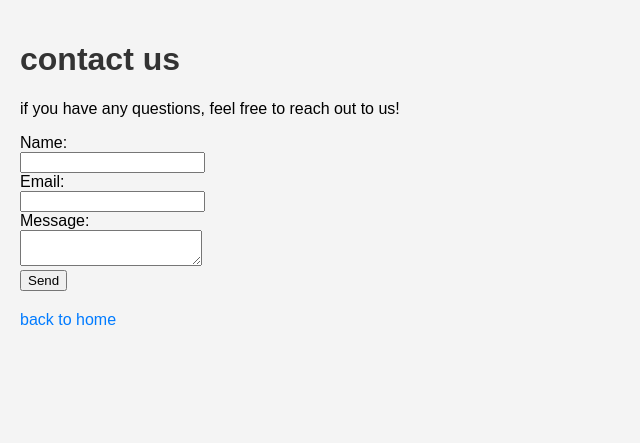
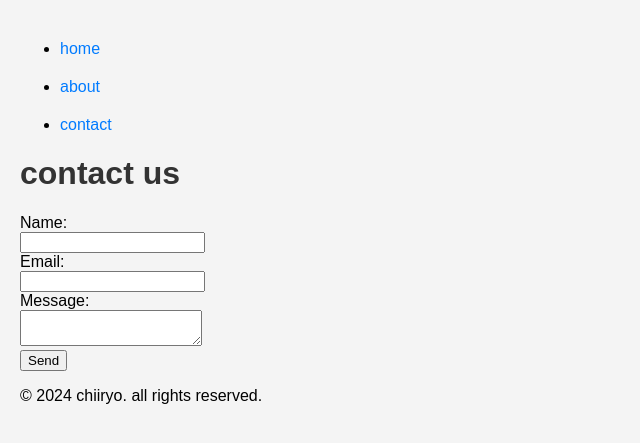
Before and after one commit to zihwoi/chiiryo, a Flask app: page /contact in a window 1280 px wide. Shown: the top 443 px of the page, without its empty margins (0-640 px from the left). Run offline with Flask 3, Linux system fonts and the light colour scheme.

Commit message:
Update contact.html

```diff
--- a/templates/contact.html
+++ b/templates/contact.html
@@ -1,23 +1,31 @@
-<!DOCTYPE html>
-<html lang="en">
-<head>
-    <meta charset="UTF-8">
-    <meta name="viewport" content="width=device-width, initial-scale=1.0">
-    <link rel="stylesheet" href="{{ url_for('static', filename='style.css') }}">
-    <title>contact us - chiiryo</title>
-</head>
-<body>
+{% extends "base.html" %}
+
+{% block title %}contact{% endblock %}
+
+{% block content %}
     <h1>contact us</h1>
-    <p>if you have any questions, feel free to reach out to us!</p>
-    <form action="#" method="POST">
+
+    <!-- Display flashed messages -->
+    {% with messages = get_flashed_messages() %}
+      {% if messages %}
+        <ul>
+          {% for message in messages %}
+          <div class="flash-message">{{ message }}</div>
+          {% endfor %}
+        </ul>
+      {% endif %}
+    {% endwith %}
+
+    <form action="{{ url_for('contact') }}" method="POST">
         <label for="name">Name:</label><br>
         <input type="text" id="name" name="name" required><br>
+
         <label for="email">Email:</label><br>
         <input type="email" id="email" name="email" required><br>
+
         <label for="message">Message:</label><br>
         <textarea id="message" name="message" required></textarea><br>
+
         <input type="submit" value="Send">
     </form>
-    <a href="/">back to home</a>
-</body>
-</html>
+{% endblock %}
```
